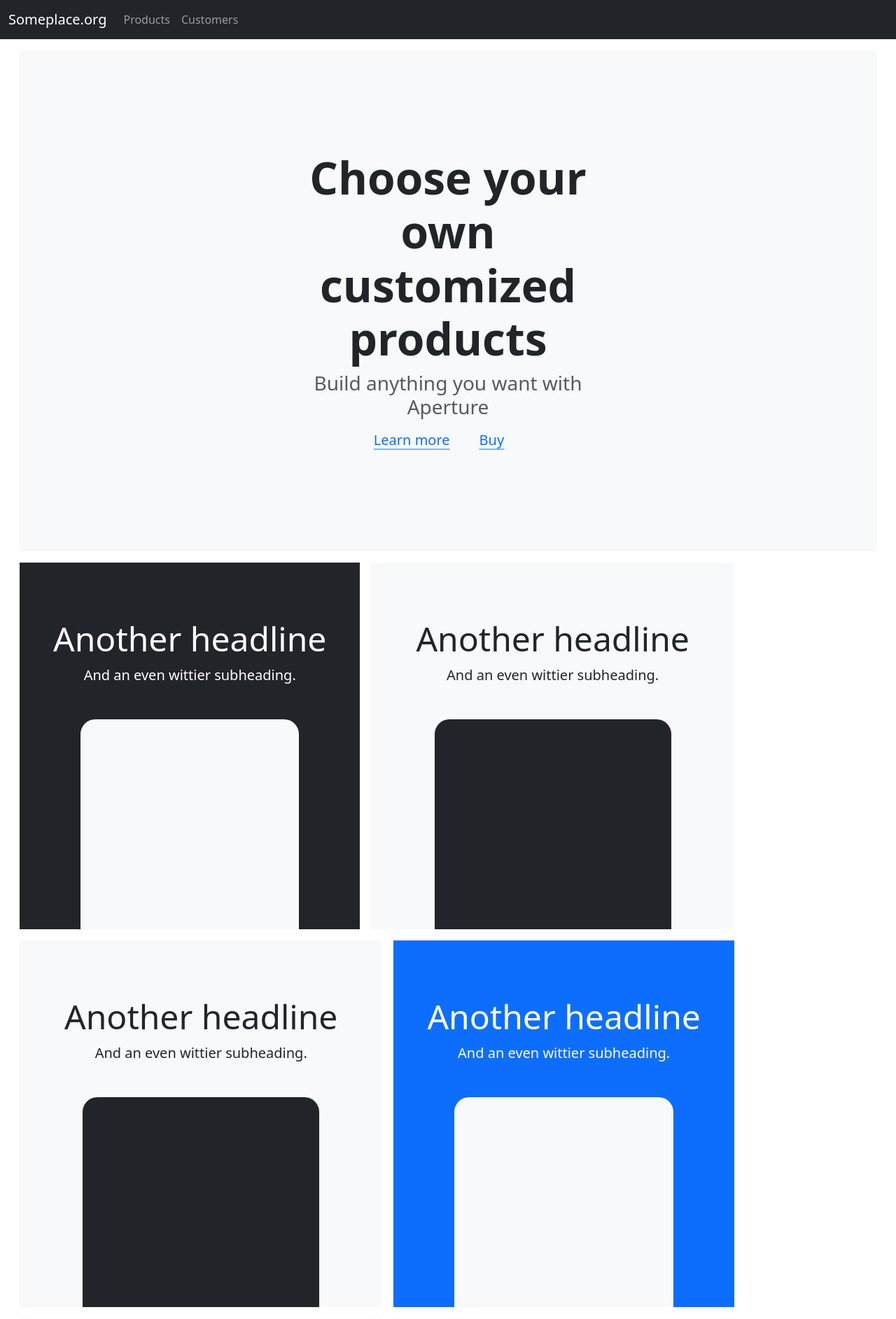
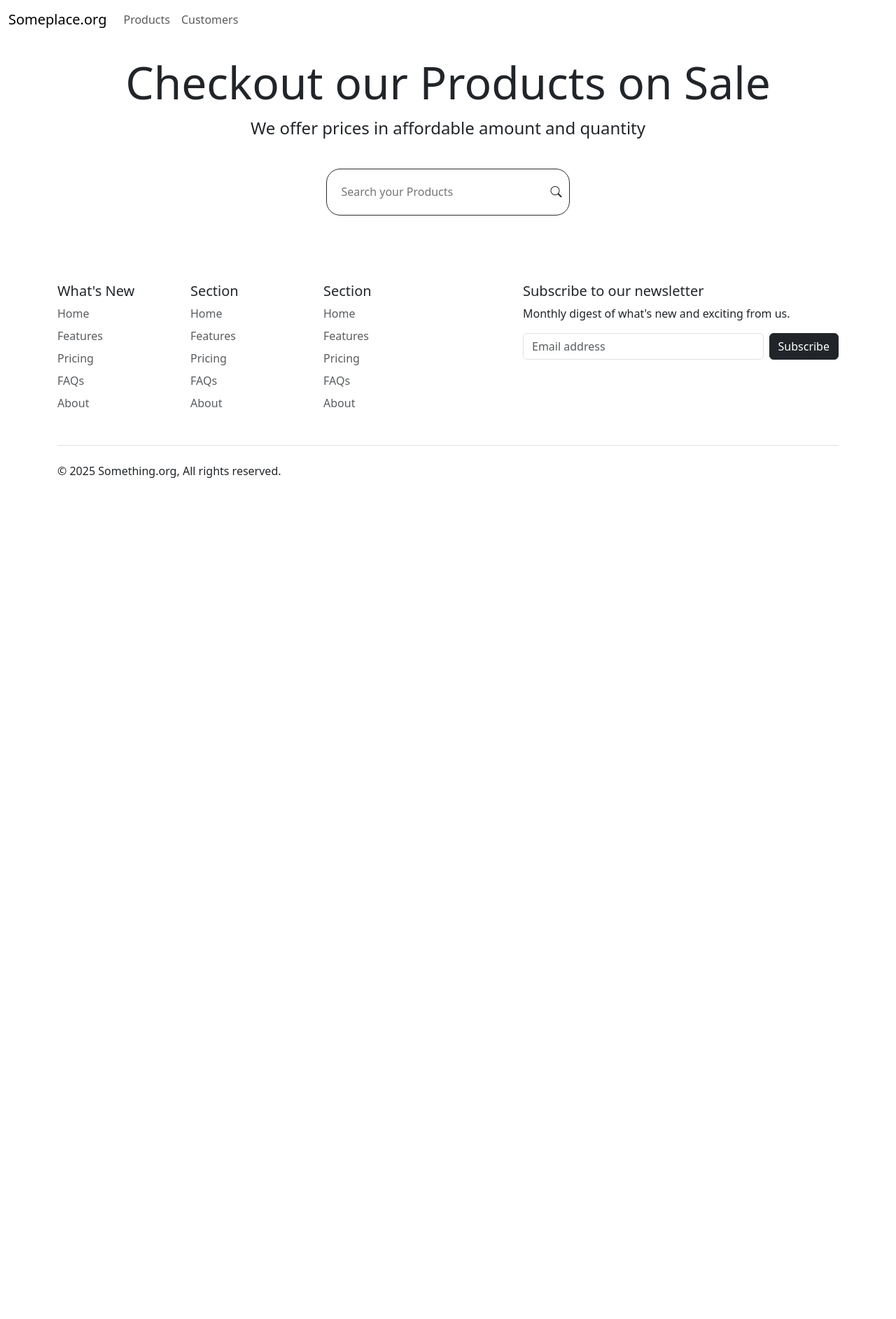
Before and after one commit to alhaan-org/django_practice, a Django app: page /products/ in a window 1280 px wide. Shown: the top 1885 px of the page at 70% size. After the commit the page ends 683 px from the top, so only its background shows below. Run offline with Django 5.2, Linux system fonts and the light colour scheme.

Commit message:
feat: Build Products Page, added CRUD Form for Customers and learning..

```diff
--- a/accounts/models.py
+++ b/accounts/models.py
@@ -13,6 +13,7 @@ class Product(models.Model):
     title = models.CharField(max_length=255, null=False)
     price = models.FloatField(null=True)
     description = models.CharField(max_length=255, null=True)
+    product_url = models.CharField(max_length=255, null=True)
     date_created = models.DateTimeField(auto_now_add=True, null=False)
     tags = models.ManyToManyField(Tag)
 
--- a/accounts/templates/accounts/footer.html
+++ b/accounts/templates/accounts/footer.html
@@ -2,7 +2,7 @@
     <footer class="py-5">
         <div class="row">
             <div class="col-6 col-md-2 mb-3">
-                <h5>Section</h5>
+                <h5>What's New</h5>
                 <ul class="nav flex-column">
                     <li class="nav-item mb-2"><a href="#" class="nav-link p-0 text-body-secondary">Home</a></li>
                     <li class="nav-item mb-2"><a href="#" class="nav-link p-0 text-body-secondary">Features</a></li>
@@ -37,13 +37,13 @@
                     <p>Monthly digest of what's new and exciting from us.</p>
                     <div class="d-flex flex-column flex-sm-row w-100 gap-2"> <label for="newsletter1"
                             class="visually-hidden">Email address</label> <input id="newsletter1" type="email"
-                            class="form-control" placeholder="Email address"> <button class="btn btn-primary"
-                            type="button">Subscribe</button> </div>
+                            class="form-control" placeholder="Email address"> <button class="btn btn-dark"
+                            type="button">Subscribe</button></div>
                 </form>
             </div>
         </div>
         <div class="d-flex flex-column flex-sm-row justify-content-between py-4 my-4 border-top">
-            <p>© 2025 Company, Inc. All rights reserved.</p>
+            <p>© 2025 Something.org, All rights reserved.</p>
             <ul class="list-unstyled d-flex">
                 <li class="ms-3"><a class="link-body-emphasis" href="#" aria-label="Instagram"><svg class="bi"
                             width="24" height="24">
--- a/accounts/templates/accounts/main.html
+++ b/accounts/templates/accounts/main.html
@@ -1,3 +1,4 @@
+{% load static %}
 <!DOCTYPE html>
 <html>
 
@@ -6,10 +7,12 @@
     <!-- <meta http-equiv="X-UA-Compatible" content="IE=edge"> -->
     <title>Someplace.org Website</title>
     <meta name="viewport" content="width=device-width, initial-scale=1">
+    <link href="{% static 'css/styles.css' %}" rel="stylesheet">
     <link href="https://cdn.jsdelivr.net/npm/bootstrap@5.3.8/dist/css/bootstrap.min.css" rel="stylesheet"
         crossorigin="anonymous">
     <script src="https://cdn.jsdelivr.net/npm/bootstrap@5.3.8/dist/js/bootstrap.bundle.min.js"
         crossorigin="anonymous"></script>
+    <link rel="stylesheet" href="https://cdn.jsdelivr.net/npm/bootstrap-icons@1.13.1/font/bootstrap-icons.min.css">
 </head>
 
 <body>
@@ -22,7 +25,7 @@
         {% endblock %}
     </div>
 
-    {% include "accounts/footer.html" %}
+
 </body>
 
 </html>
--- a/accounts/templates/accounts/navbar.html
+++ b/accounts/templates/accounts/navbar.html
@@ -1,4 +1,4 @@
-<nav class="navbar navbar-expand-lg bg-dark" data-bs-theme="dark">
+<nav class="navbar navbar-expand-lg" data-bs-theme="light">
   <div class="container-fluid">
     <a class="navbar-brand" href="{% url 'home' %}">Someplace.org</a>
     <button class="navbar-toggler" type="button" data-bs-toggle="collapse" data-bs-target="#navbarSupportedContent" aria-controls="navbarSupportedContent" aria-expanded="false" aria-label="Toggle navigation">
@@ -10,7 +10,7 @@
           <a class="nav-link" aria-current="page" href="{% url 'products' %}">Products</a>
         </li>
         <li class="nav-item">
-          <a class="nav-link" href="{% url 'customers' customer.id %}">Customers</a>
+          <a class="nav-link" href="{% url 'customers' %}">Customers</a>
         </li>
       </ul>
     </div>
--- a/accounts/templates/accounts/products.html
+++ b/accounts/templates/accounts/products.html
@@ -1,97 +1,31 @@
 {% extends "accounts/main.html" %}
-
+{% load static %}
 {% block content %}
 
 <main>
-    <div class="position-relative overflow-hidden p-3 p-md-5 m-md-3 text-center bg-body-tertiary">
-        <div class="col-md-6 p-lg-5 mx-auto my-5">
-            <h1 class="display-3 fw-bold">Choose your own customized products</h1>
-            <h3 class="fw-normal text-muted mb-3">Build anything you want with Aperture</h3>
-            <div class="d-flex gap-3 justify-content-center lead fw-normal"> <a class="icon-link" href="#">
-                    Learn more
-                    <svg class="bi" aria-hidden="true">
-                        <use xlink:href="#chevron-right"></use>
-                    </svg> </a> <a class="icon-link" href="#">
-                    Buy
-                    <svg class="bi" aria-hidden="true">
-                        <use xlink:href="#chevron-right"></use>
-                    </svg> </a> </div>
+    <div class="container-fluid p-4 d-flex align-items-center justify-content-center flex-column">
+        <h1 class="product-heading">Checkout our Products on Sale</h1>
+        <p class="product-paragraph">We offer prices in affordable amount and quantity</p>
+        <div class="p-4">
+            <span id="product-search-span"><input id="product-search" type="text" placeholder="Search your Products"><i class="bi bi-search"></i></span>
         </div>
-        <div class="product-device shadow-sm d-none d-md-block"></div>
-        <div class="product-device product-device-2 shadow-sm d-none d-md-block"></div>
-    </div>
-    <div class="d-md-flex flex-md-equal w-100 my-md-3 ps-md-3">
-        <div class="text-bg-dark me-md-3 pt-3 px-3 pt-md-5 px-md-5 text-center overflow-hidden">
-            <div class="my-3 py-3">
-                <h2 class="display-5">Another headline</h2>
-                <p class="lead">And an even wittier subheading.</p>
+        <div class="row">
+            {% for product in products %}
+            <div class="col col-md-6 col-sm-12">
+                <div class="card mb-3 w-100" id="product-card-height">
+                    <img src="{{product.product_url}}" class="card-img-top" id="card-img-enhanced" alt="...">
+                    <div class="card-body">
+                        <h5 class="card-title">{{product.title}}</h5>
+                        <p class="card-text">{{product.description}}</p>
+                        <p class="card-text"><small class="text-body-secondary">{{product.date_created}}</small></p>
+                        <button class="btn btn-dark btn-lg">Checkout ${{product.price}}</button>
+                        <div><i class="bi bi-tags"></i> <span class="badge text-bg-success mt-3">Sale</span></div>
+                    </div>
+                </div>
             </div>
-            <div class="bg-body-tertiary shadow-sm mx-auto"
-                style="width: 80%; height: 300px; border-radius: 21px 21px 0 0;"></div>
-        </div>
-        <div class="bg-body-tertiary me-md-3 pt-3 px-3 pt-md-5 px-md-5 text-center overflow-hidden">
-            <div class="my-3 p-3">
-                <h2 class="display-5">Another headline</h2>
-                <p class="lead">And an even wittier subheading.</p>
-            </div>
-            <div class="bg-dark shadow-sm mx-auto" style="width: 80%; height: 300px; border-radius: 21px 21px 0 0;">
-            </div>
-        </div>
-    </div>
-    <div class="d-md-flex flex-md-equal w-100 my-md-3 ps-md-3">
-        <div class="bg-body-tertiary me-md-3 pt-3 px-3 pt-md-5 px-md-5 text-center overflow-hidden">
-            <div class="my-3 p-3">
-                <h2 class="display-5">Another headline</h2>
-                <p class="lead">And an even wittier subheading.</p>
-            </div>
-            <div class="bg-dark shadow-sm mx-auto" style="width: 80%; height: 300px; border-radius: 21px 21px 0 0;">
-            </div>
-        </div>
-        <div class="text-bg-primary me-md-3 pt-3 px-3 pt-md-5 px-md-5 text-center overflow-hidden">
-            <div class="my-3 py-3">
-                <h2 class="display-5">Another headline</h2>
-                <p class="lead">And an even wittier subheading.</p>
-            </div>
-            <div class="bg-body-tertiary shadow-sm mx-auto"
-                style="width: 80%; height: 300px; border-radius: 21px 21px 0 0;"></div>
-        </div>
-    </div>
-    <div class="d-md-flex flex-md-equal w-100 my-md-3 ps-md-3">
-        <div class="bg-body-tertiary me-md-3 pt-3 px-3 pt-md-5 px-md-5 text-center overflow-hidden">
-            <div class="my-3 p-3">
-                <h2 class="display-5">Another headline</h2>
-                <p class="lead">And an even wittier subheading.</p>
-            </div>
-            <div class="bg-body shadow-sm mx-auto" style="width: 80%; height: 300px; border-radius: 21px 21px 0 0;">
-            </div>
-        </div>
-        <div class="bg-body-tertiary me-md-3 pt-3 px-3 pt-md-5 px-md-5 text-center overflow-hidden">
-            <div class="my-3 py-3">
-                <h2 class="display-5">Another headline</h2>
-                <p class="lead">And an even wittier subheading.</p>
-            </div>
-            <div class="bg-body shadow-sm mx-auto" style="width: 80%; height: 300px; border-radius: 21px 21px 0 0;">
-            </div>
-        </div>
-    </div>
-    <div class="d-md-flex flex-md-equal w-100 my-md-3 ps-md-3">
-        <div class="bg-body-tertiary me-md-3 pt-3 px-3 pt-md-5 px-md-5 text-center overflow-hidden">
-            <div class="my-3 p-3">
-                <h2 class="display-5">Another headline</h2>
-                <p class="lead">And an even wittier subheading.</p>
-            </div>
-            <div class="bg-body shadow-sm mx-auto" style="width: 80%; height: 300px; border-radius: 21px 21px 0 0;">
-            </div>
-        </div>
-        <div class="bg-body-tertiary me-md-3 pt-3 px-3 pt-md-5 px-md-5 text-center overflow-hidden">
-            <div class="my-3 py-3">
-                <h2 class="display-5">Another headline</h2>
-                <p class="lead">And an even wittier subheading.</p>
-            </div>
-            <div class="bg-body shadow-sm mx-auto" style="width: 80%; height: 300px; border-radius: 21px 21px 0 0;">
-            </div>
+            {% endfor %}
         </div>
     </div>
 </main>
-
+{% include "accounts/footer.html" %}
 {% endblock %}
--- a/accounts/urls.py
+++ b/accounts/urls.py
@@ -4,5 +4,6 @@ from . import views
 urlpatterns = [
     path("", views.return_home_page, name='home'),
     path("products/", views.return_products_page, name="products"),
-    path("customers/<str:pk>/", views.return_customers_page, name="customers")
+    path("customers/", views.return_customers_page, name="customers"),
+    path("create_customers/", views.return_customer_orders_page, name="create_customers")
 ]
--- a/accounts/views.py
+++ b/accounts/views.py
@@ -1,14 +1,31 @@
-from django.shortcuts import render
+from django.shortcuts import redirect, render
 from .models import *
+from .forms import OrderForm
 # Create your views here.
 
 def return_home_page(request):
     return render(request, "accounts/main.html")
 
 def return_products_page(request):
-    return render(request, "accounts/products.html")
+    products = Product.objects.all()
+    product_context = {"products": products}
+    return render(request, "accounts/products.html", product_context)
 
-def return_customers_page(request, pk):
-    customer = Customer.objects.get(id=pk)
+def return_customers_page(request):
+    customer = Customer.objects.all()
     context = {"customer": customer}
     return render(request, "accounts/customers.html", context)
+
+def return_customer_orders_page(request):
+    form = OrderForm()
+    if request.method == "POST":
+        form = OrderForm(request.POST)
+        if form.is_valid():
+            form.save()
+            return redirect("/customers")
+    context = {"form" : form}
+    return render(request, "accounts/customer_form.html", context)
+
+
+def return_update_customers_page(request):
+    return render(request, )
--- a/app/settings.py
+++ b/app/settings.py
@@ -117,6 +117,8 @@ USE_TZ = True
 
 STATIC_URL = 'static/'
 
+STATIC_ROOT = os.path.join(BASE_DIR, "staticfiles")
+
 STATICFILES_DIRS = [
     os.path.join(BASE_DIR, "static")
 ]
--- a/static/css/styles.css
+++ b/static/css/styles.css
@@ -0,0 +1,50 @@
+.product-page {
+    display: flex;
+    align-items: center;
+    justify-content: center;
+}
+
+.product-heading {
+    font-size: 4em;
+    font-weight: lighter;
+}
+
+.customer-heading {
+    font-size: 4em;
+    font-weight: lighter;
+}
+
+.product-paragraph {
+    font-size: 1.5em;
+}
+
+#product-card-height {
+    height: fit-content;
+    /* max-width: 18rem; */
+}
+
+#product-search {
+    padding: 10px;
+    font-size: 1em;
+    outline: none;
+    border-radius: 10px;
+    width: 20em;
+    border: none;
+}
+
+#product-search-span {
+    display: flex;
+    padding: 3%;
+    gap: 10px;
+    align-items: center;
+    justify-content: center;
+    border-radius: 20px;
+    border: 1px solid #2c2c2c;
+}
+
+#card-img-enhanced {
+    width: 100%;
+    object-fit: cover;
+    width: 100%;
+    height: 200px;
+}
```
Also changed, not shown: accounts/forms.py (added, +7 -0 lines), accounts/templates/accounts/customer_form.html (added, +11 -0 lines), accounts/templates/accounts/customers.html (+18 -8 lines), accounts/migrations/0004_product_product_url_alter_product_tags.py (added), accounts/templates/accounts/update_customer.html (added).
